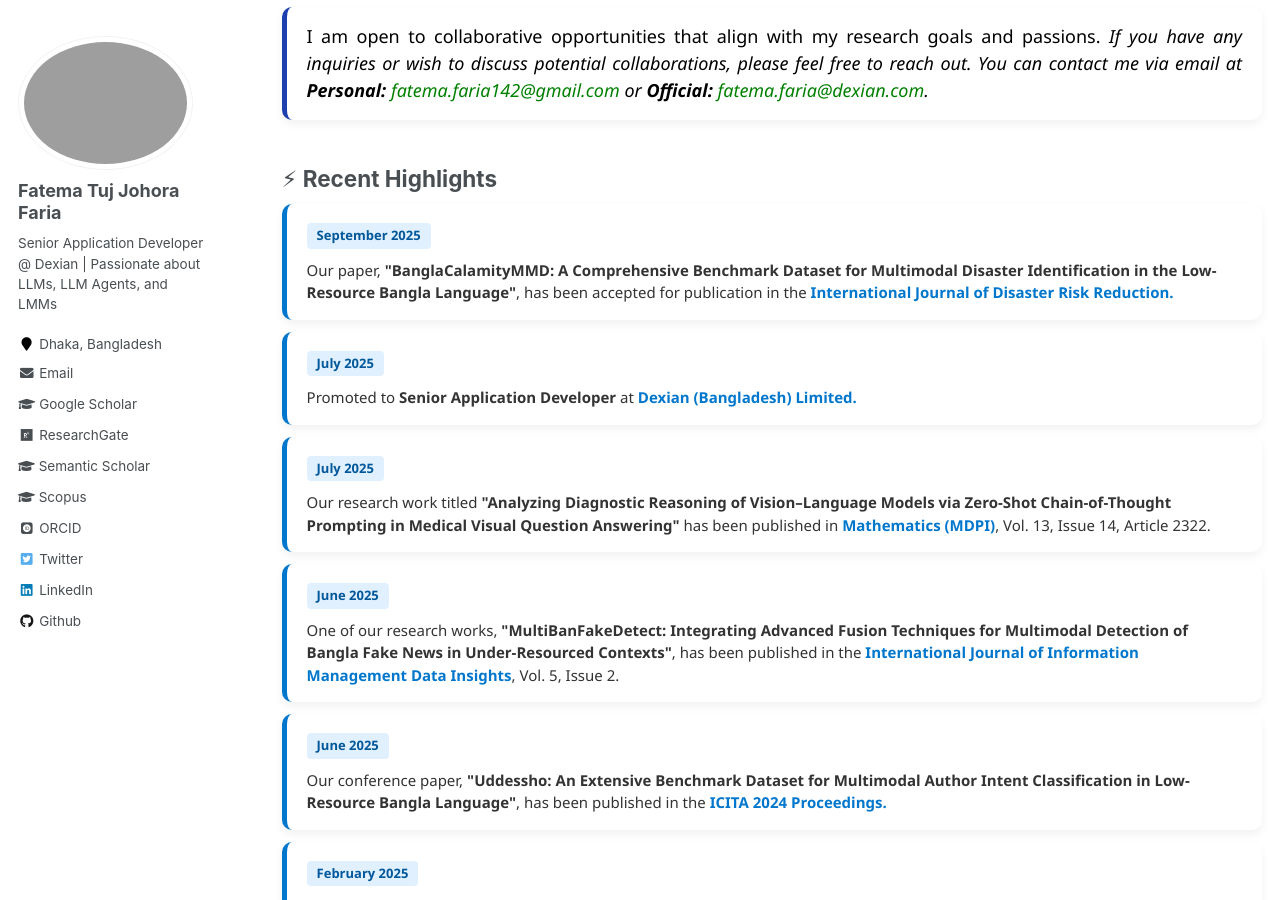
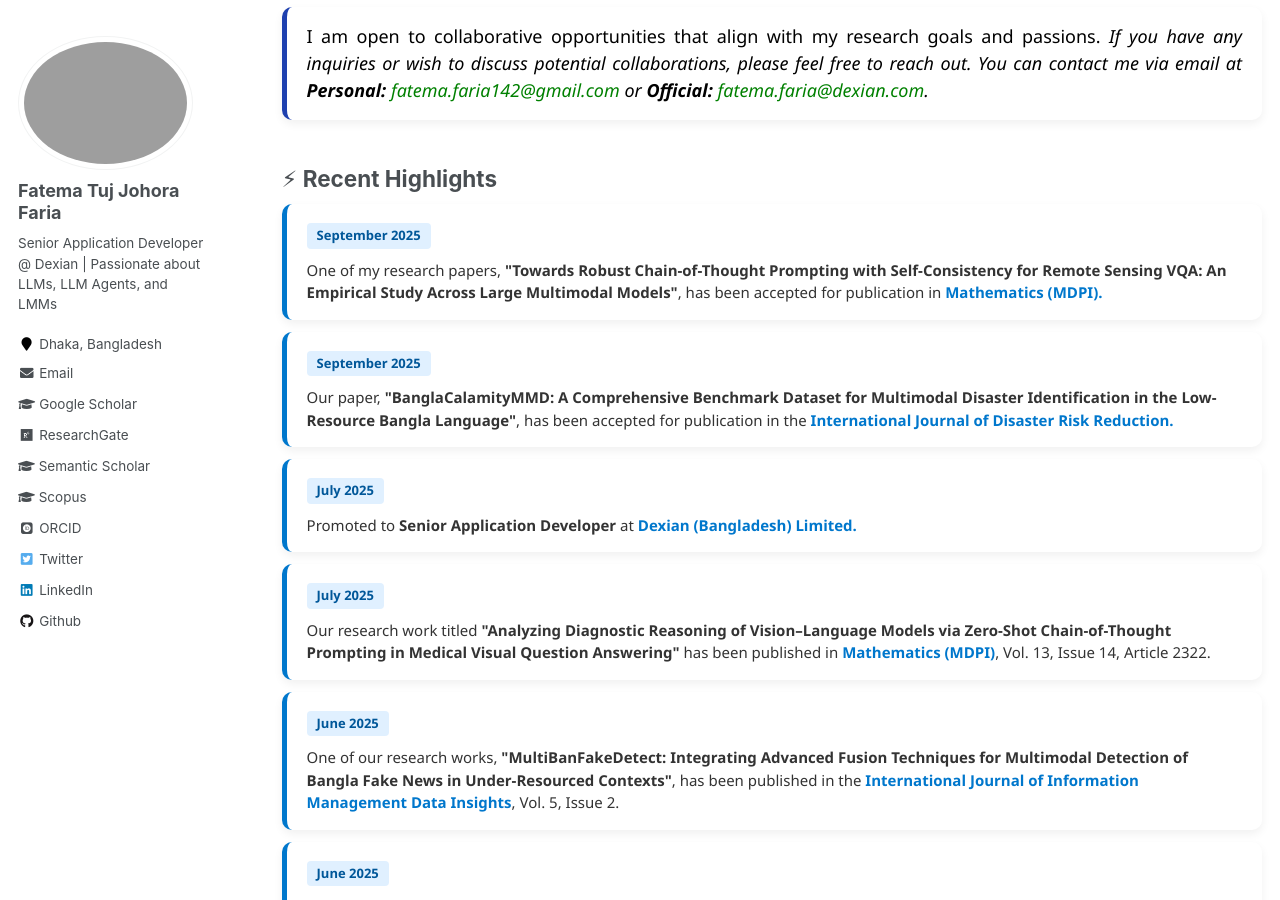
Before and after one commit to fatemafaria142/fatemafaria142.github.io, a Jekyll site: the page built from _pages/about.md, in a window 1280 px wide and 900 px high, scrolled down 1019 px. Built offline with Jekyll 4.4.1, drawn with Linux system fonts in a browser that asks for light colours; some web fonts are replaced.

Commit message:
Update CV

```diff
--- a/_pages/about.md
+++ b/_pages/about.md
@@ -241,6 +241,13 @@
 <!-- 2025 -->
 <div class="news-card year-2025">
   <div class="news-date">September 2025</div>
+  <div class="news-desc">
+    One of my research papers, <strong>"Towards Robust Chain-of-Thought Prompting with Self-Consistency for Remote Sensing VQA: An Empirical Study Across Large Multimodal Models"</strong>, has been accepted for publication in <a class="news-link" href="https://www.mdpi.com/journal/mathematics" target="_blank">Mathematics (MDPI).</a>
+  </div>
+</div>
+
+<div class="news-card year-2025">
+  <div class="news-date">September 2025</div>
     <div class="news-desc">
     Our paper, <strong>"BanglaCalamityMMD: A Comprehensive Benchmark Dataset for Multimodal Disaster Identification in the Low-Resource Bangla Language"</strong>, has been accepted for publication in the <a class="news-link" href="https://www.sciencedirect.com/journal/international-journal-of-disaster-risk-reduction" target="_blank">International Journal of Disaster Risk Reduction.</a>
   </div>
```
Also changed, not shown: 1 other file.
